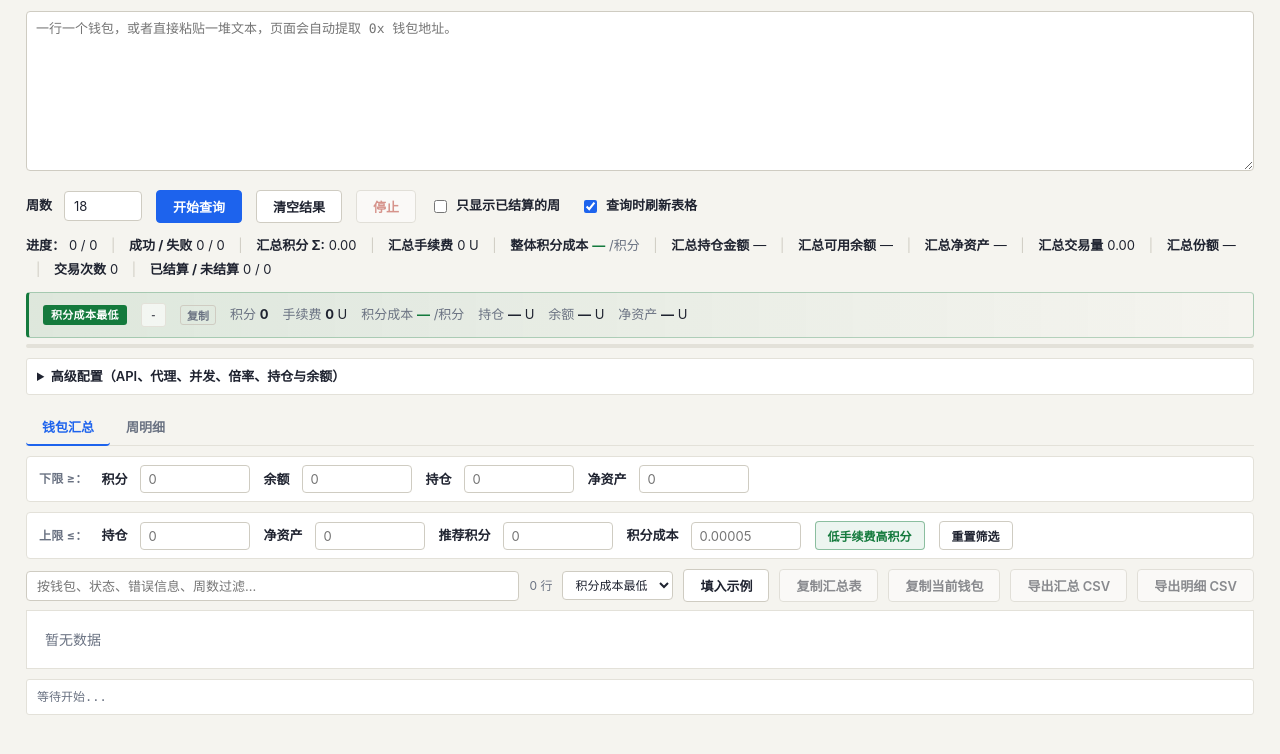
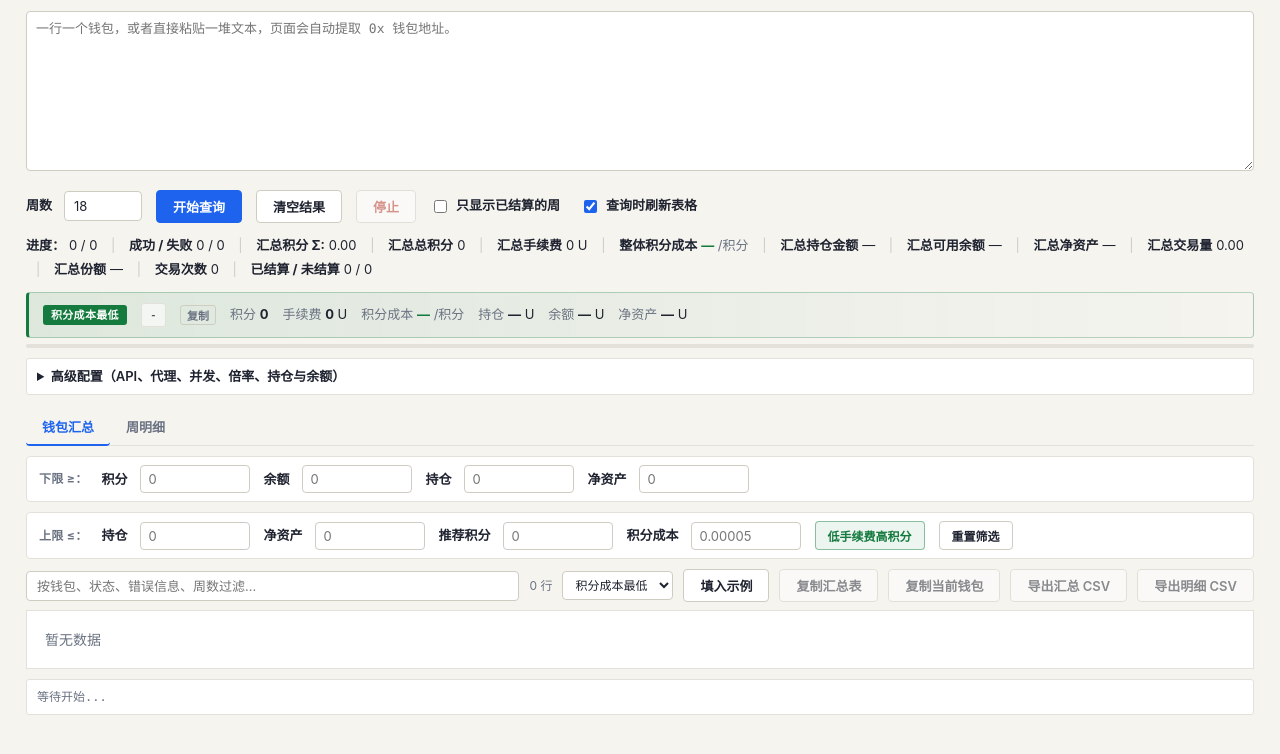
Before and after one commit to 7CCCCC21X/yuce, a plain HTML site: page index.html in a window 1280 px wide. Shown: the part 84-838 px from the top of the page. Drawn offline with Linux system fonts and the light colour scheme.

Commit message:
Update index.html

```diff
--- a/index.html
+++ b/index.html
@@ -181,6 +181,8 @@
       <span class="label">成功 / 失败</span><span id="statSuccess">0 / 0</span>
       <span class="sep">|</span>
       <span class="label">汇总积分 Σ:</span><span id="statPoints">0</span>
+      <span class="sep">|</span>
+      <span class="label">汇总总积分</span><span id="statTotalPoints">0</span>
       <span class="sep">|</span>
       <span class="label">汇总手续费</span><span id="statCost">0 U</span>
       <span class="sep">|</span>
@@ -1236,17 +1238,20 @@ https://bsc.drpc.org</textarea>
         if (r.calculated === "true") calculated += 1; else if (r.calculated === "false") uncalculated += 1;
       }
       let totalHolding = "0", holdingCount = 0, totalBalance = "0", balanceCount = 0, totalNet = "0", netCount = 0;
+      let totalTotalPoints = "0", totalPointsCount = 0;
       for (const r of state.summaryRows) {
         if (r.status !== "ok") continue;
         if (r.holding_amount_usdt !== "" && r.holding_amount_usdt !== undefined && r.holding_amount_usdt !== null) { totalHolding = decimalAdd(totalHolding, r.holding_amount_usdt || "0"); holdingCount += 1; }
         if (r.available_balance_usdt !== "" && r.available_balance_usdt !== undefined && r.available_balance_usdt !== null) { totalBalance = decimalAdd(totalBalance, r.available_balance_usdt || "0"); balanceCount += 1; }
         if (r.net_asset_usdt !== "" && r.net_asset_usdt !== undefined && r.net_asset_usdt !== null) { totalNet = decimalAdd(totalNet, r.net_asset_usdt || "0"); netCount += 1; }
+        if (r.total_points !== "" && r.total_points !== undefined && r.total_points !== null) { totalTotalPoints = decimalAdd(totalTotalPoints, r.total_points || "0"); totalPointsCount += 1; }
       }
       $("statVolume").textContent = formatMoney(totalVolume);
       $("statShares").textContent = sharesCount ? formatMoney(totalShares) : "—";
       $("statCost").textContent = shortDecimal(totalCost, 6) + " U";
       $("statTrades").textContent = totalTrades;
       $("statPoints").textContent = formatTwoDecimal(totalPoints);
+      $("statTotalPoints").textContent = totalPointsCount ? formatTwoDecimal(totalTotalPoints) : "0";
       $("statCalcSplit").textContent = `${calculated} / ${uncalculated}`;
       $("statOverallCpp").textContent = formatCostPerPoint(computeCostPerPoint(totalPoints, totalCost));
       $("statHolding").textContent = holdingCount ? formatMoney(totalHolding) + " U" : "—";
```
